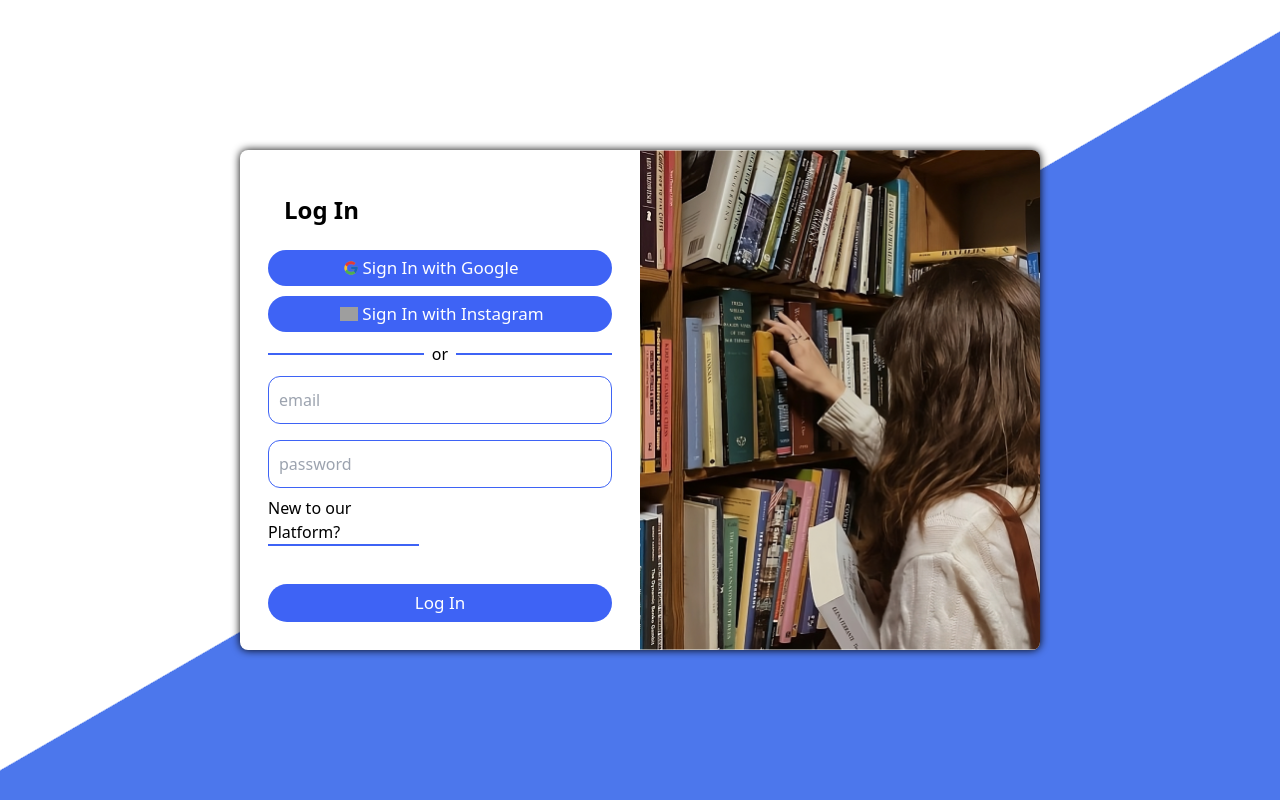
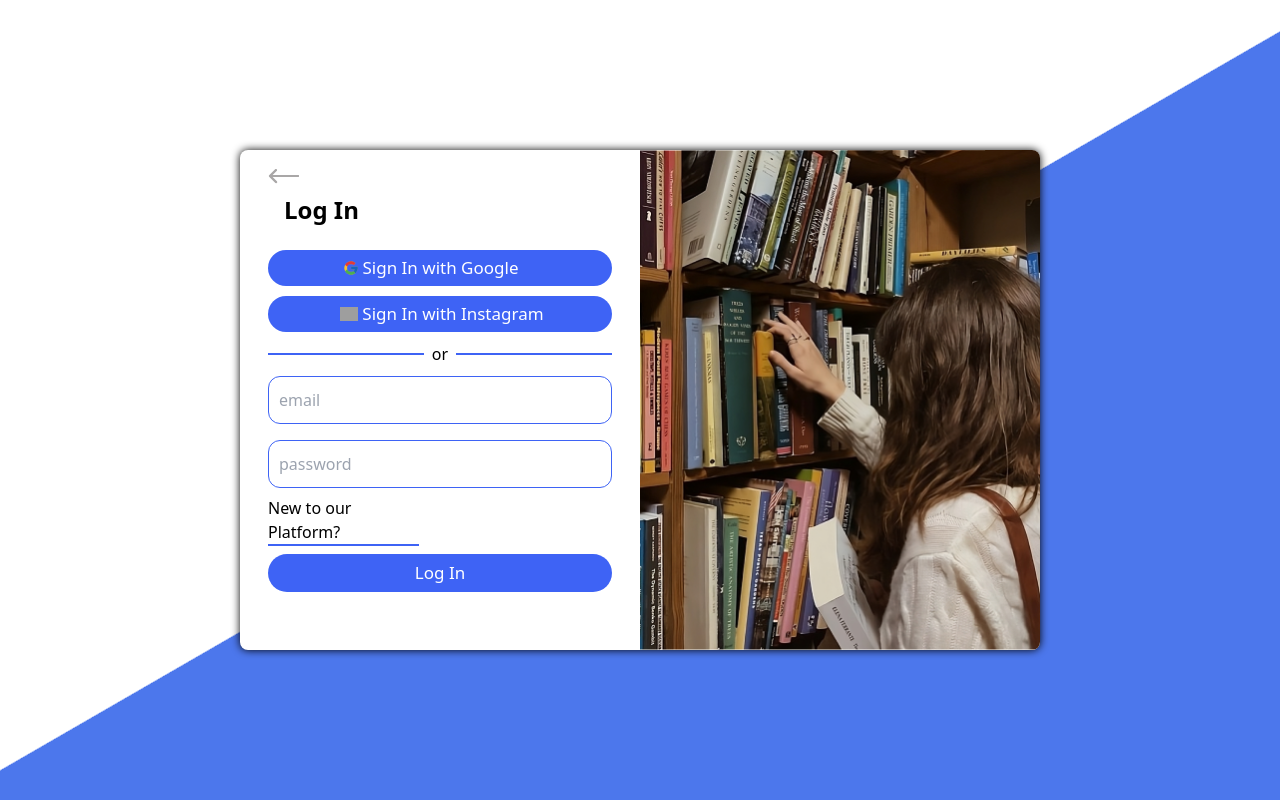
Before and after one commit to KarKar1ch/educational-platform, a Next.js app in the folder my-app/: page /auth in a window 1280 px wide. Built offline with nearby package versions, Linux system fonts and the light colour scheme; grey boxes are pictures that could not be loaded.

Commit message:
this commit has a bug with layout :(

```diff
--- a/my-app/package.json
+++ b/my-app/package.json
@@ -14,6 +14,7 @@
     "@radix-ui/react-slot": "^1.1.0",
     "class-variance-authority": "^0.7.0",
     "clsx": "^2.1.1",
+    "js-cookie": "^3.0.5",
     "lucide-react": "^0.452.0",
     "next": "^14.2.15",
     "next-themes": "^0.3.0",
@@ -26,6 +27,7 @@
     "zustand": "^5.0.0"
   },
   "devDependencies": {
+    "@types/js-cookie": "^3.0.6",
     "@types/node": "^20",
     "@types/react": "^18",
     "@types/react-dom": "^18",
--- a/my-app/src/app/(main)/layout.tsx
+++ b/my-app/src/app/(main)/layout.tsx
@@ -9,13 +9,12 @@ export const metadata: Metadata = {
   description: "platform for educational purposes",
 };
 
-export default function RootLayout({children}:any) {
+export default function MainLayout({children}:any) {
   return (
-    <html lang="en" className="w-[100%] h-[100%]">
-      <body className="w-full">
-        <Header/>
-          {children}
-      </body>
-    </html>
+    <>
+      <Header key="main-header"/>
+        <main>{children}</main>
+    </>
+
   );
 }
--- a/my-app/src/app/auth/page.tsx
+++ b/my-app/src/app/auth/page.tsx
@@ -9,14 +9,18 @@ import Google from "@/components/icon/Google";
 import Instagram from "@/components/icon/Insta";
 import { yupResolver } from "@hookform/resolvers/yup";
 import authView from "@/zustand/authView";
-import { loginScheme, signupScheme } from "@/components/auth/auth-validation-scheme";
+
+import { handleLogin } from "@/services/auth/handleLogin";
+import { loginScheme, signupScheme } from "@/services/auth/auth-validation-scheme";
+import LeftArrow from "@/components/icon/Left-arrow";
+
 
 const AuthPage = ()=>{
     const getView = authView((state)=>state.getView);
     const updateView = authView((state)=>state.updateView);
     /* const [isView,setIsView] = useState('signin'); */
     const scheme = getView() === 'signup-2' ? signupScheme : loginScheme
-    const {register, handleSubmit,} = useForm<AuthForm>({
+    const {register, handleSubmit,formState:{errors}} = useForm<AuthForm>({
         defaultValues:{
             email:'',
             password:'',
@@ -24,18 +28,17 @@ const AuthPage = ()=>{
         },
         resolver:yupResolver(scheme)
     })
-    const onSubmit = () => {
-
-    }
-
     return(
     <div  className="flex bg-blueTriangle justify-center items-center h-screen">
         {getView() === 'signin' && (
             <div className="w-[800px] h-[500px] flex bg-white shadow-auth rounded-lg overflow-hidden">
-            <div className="w-[50%] p-7 flex">
-                <form className="flex flex-col w-full" onSubmit={handleSubmit(onSubmit)}>
+            <div className="w-[50%] px-7 pb-7 flex flex-col">
+                <div className="flex relative w-full h-[28px] mt-3 items-center">
+                    <a href="/about"><LeftArrow/></a>
+                </div>
+                <form className="flex flex-col w-full" onSubmit={handleSubmit(async (data)=>await handleLogin({email:data.email,password:data.password}))}>
                     <div>
-                        <h1 className="font-bold text text-2xl ml-4 mt-4">Log In</h1>
+                        <h1 className="font-bold text text-2xl ml-4 mt-1">Log In</h1>
                         <div className="flex flex-col mt-6 text-[17px] font-medium">
                             <Button className="mb-[10px] pr-[23px] h-[36px] text-rose-50 flex items-center justify-center"><Google/>Sign In with Google</Button>
                             <Button className="flex items-center  h-[36px] justify-center text-rose-50"><Instagram/>Sign In with Instagram</Button>
@@ -48,22 +51,28 @@ const AuthPage = ()=>{
                     </div>
                     <div className="flex">
                         <div className="flex flex-col w-full">
-                            <div className="flex h-[48px] mb-4">
+                            <div className={`flex h-[48px] ${errors.email? '' : 'mb-4'}`}>
                                 <input
-                                    className="w-full p-[10px] outline-none h-full border border-[#3E63F5] rounded-xl mb-[10px]"
+                                    className={`w-full p-[10px] outline-none h-full border border-[#3E63F5] rounded-xl`}
                                     placeholder="email"
                                     type="text"
                                     {...register('email')}
                                 />
                             </div>
+                            {errors.email && (
+                                <div className="text-erorrs">{errors.email.message}</div>
+                            )}
                             <div className="flex h-[48px]">
                                 <input
-                                    className="w-full h-full p-[10px] outline-none border border-[#3E63F5] rounded-xl mb-[10px]"
+                                    className={`w-full h-full p-[10px] outline-none border border-[#3E63F5] rounded-xl mb-[10px]`}
                                     placeholder="password"
                                     type="text"
                                     {...register('password')}
                                 />
                             </div>
+                            {errors.password && (
+                                <div className="text-erorrs">{errors.password.message}</div>
+                            )}
                         </div>
                     </div>
                     <a className = "inline-flex relative my-2 border-b-2 border-[#3E63F5] w-[44%]">New to our Platform?</a>
--- a/my-app/src/app/layout.tsx
+++ b/my-app/src/app/layout.tsx
@@ -10,8 +10,8 @@ export const metadata: Metadata = {
 
 export default function RootLayout({children}:any) {
   return (
-    <html lang="en" className="w-full min-h-full">
-      <body className="w-full h-full">
+    <html>
+      <body>
           {children}
       </body>
     </html>
--- /dev/null
+++ b/my-app/src/components/icon/Left-arrow.tsx
@@ -0,0 +1,15 @@
+import React from "react";
+import Image from "next/image";
+
+const LeftArrow = () => {
+    return(
+        <Image
+            src="/icons/left-arrow-grey.png"
+            alt="left arrow"
+            width={32}
+            height={36}
+        />
+    )
+}
+
+export default LeftArrow;
--- /dev/null
+++ b/my-app/src/services/auth/handleLogin.tsx
@@ -0,0 +1,39 @@
+"use client"
+import axios from "@/app/api/axios";
+import Cookies from "js-cookie";
+import { useRouter } from "next/router";
+
+export const saveTokensToCookies = async(accessToken:string,refreshToken:string):Promise<void>=>{
+    const accessTokenExpiration = new Date(new Date().getTime() + 15 * 60 * 1000);
+    Cookies.set('accessToken',accessToken,{
+        expires:accessTokenExpiration,secure:true,sameSite:'strict'
+    });
+    Cookies.set('refreshToken',refreshToken,{
+        expires:28,secure:true,sameSite:'strict'
+    });
+}
+
+export const handleLogin = async(data:any) => {
+        console.log('Email:',data.email);
+        console.log('Password:',data.password);
+        console.log('Handle login called');
+
+        try{
+            console.log('test');
+            const res = await axios.post('/auth/signin',{
+                ...data
+            })
+            if(res.data.tokens){
+                alert('Login Successful!');
+                console.log('HandleLogin True!');
+                saveTokensToCookies(res.data.tokens.access_token,res.data.tokens.refresh_token);
+                console.log('Then is ok');
+
+                window.location.href = '/about';
+
+            }
+        }catch(err){
+            console.error('There is an error');
+
+        }
+}
--- a/my-app/tailwind.config.js
+++ b/my-app/tailwind.config.js
@@ -48,6 +48,9 @@ module.exports = {
           '100%':{width:'0',padding:'0',visibility:'hidden',overflow: 'hidden'}
 
         }
+      },
+      colors:{
+        'erorrs':'#D4557B'
       }
   	}
   },
```
Also changed, not shown: my-app/public/icons/left-arrow-grey.png (added), my-app/src/services/auth/auth-validation-scheme.tsx (renamed from my-app/src/components/auth/auth-validation-scheme.tsx), 1 other file (tests, documents, lock files or other folders).
